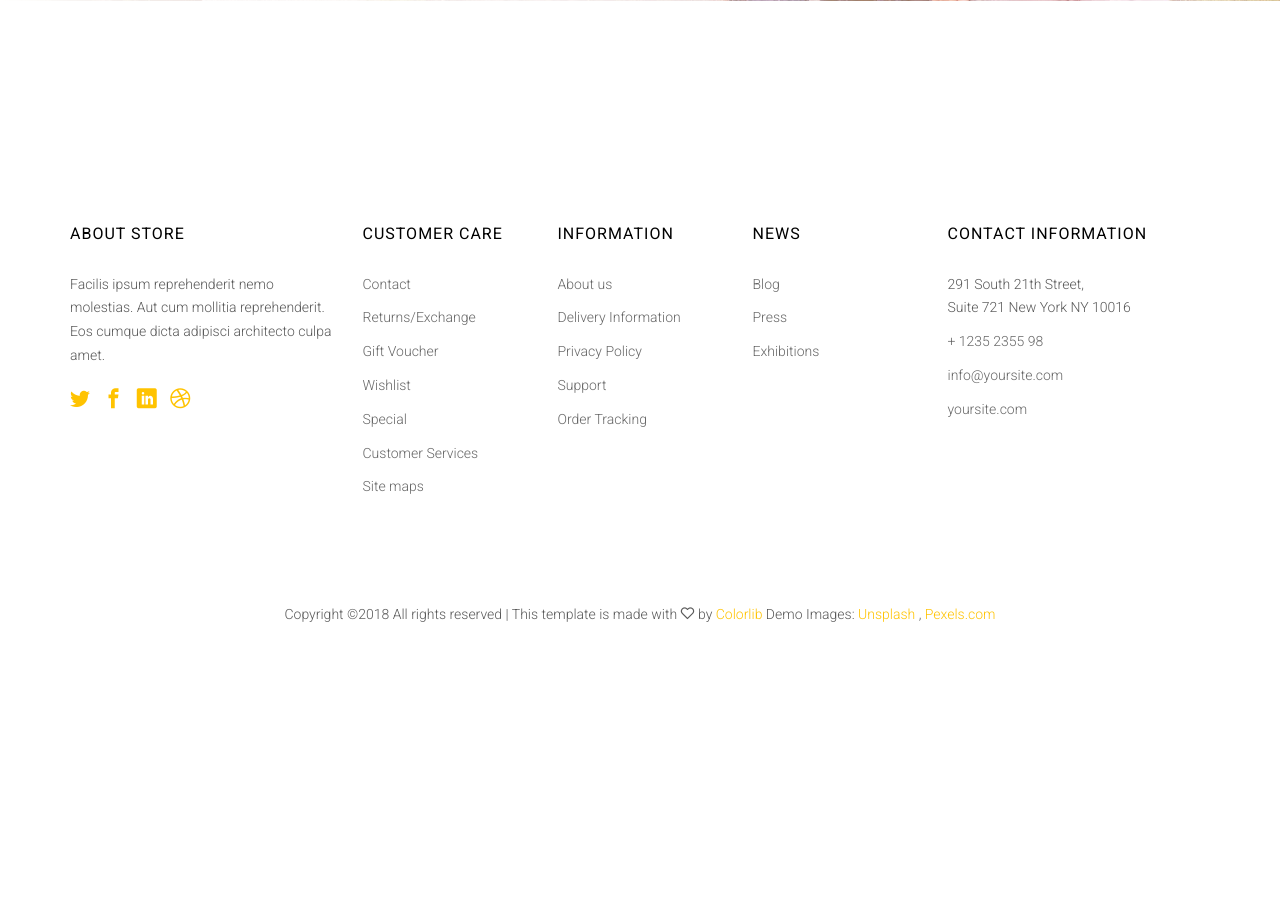
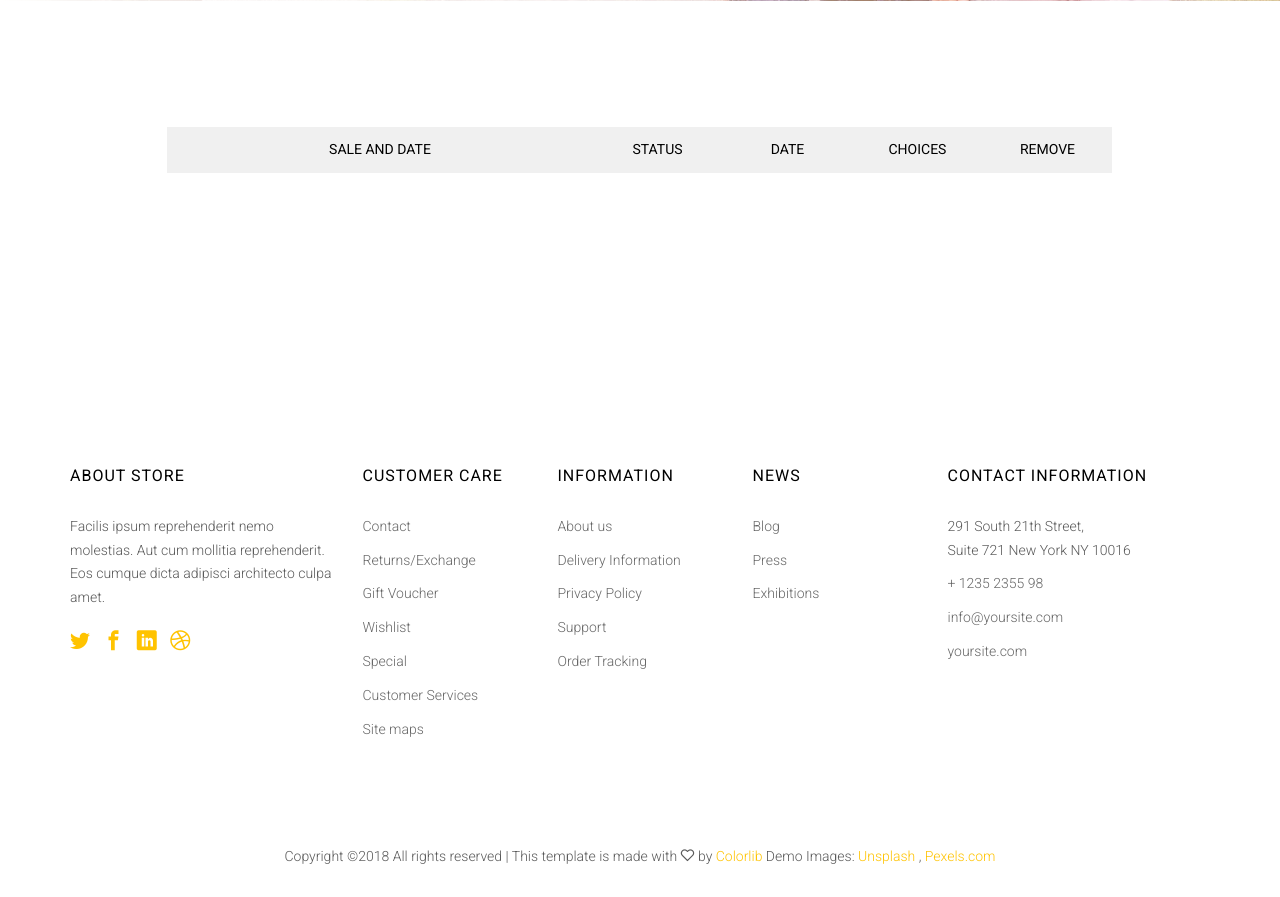
Before and after one commit to worn-st/worn-st, a Django app: page /futures in a window 1280 px wide. Shown: the part 413-1310 px from the top of the page. Before the commit the page ends 1068 px from the top, so only its background shows below. Run offline with Django 3.2, Linux system fonts and the light colour scheme; the visitor is signed in with stand-in values (Sample User, id 1); data that the repository does not hold is empty; some libraries are stand-ins or nearby versions; some web fonts are replaced.

Commit message:
fix future sales

```diff
--- a/app/shop/templates/futures.html
+++ b/app/shop/templates/futures.html
@@ -27,104 +27,68 @@
   	</div>
 </aside>
 
-{% for future in futures %}
+
 <div class="colorlib-shop">
 	<div class="container">
-		<div class="row">
-			<div class="col-md-6 col-md-offset-3 text-center colorlib-heading">
-				<h2><span>sell {{ future.title }} on {{ future.date | date:"N j" }}</span></h2>
-				<p>{{ future.usage }}</p>
+		<div class="row row-pb-md">
+			<div class="col-md-10 col-md-offset-1">
+				<div class="product-name">
+					<div class="one-forth text-center">
+						<span>Sale and date</span>
+					</div>
+					<div class="one-eight text-center">
+						<span>Status</span>
+					</div>
+					<div class="one-eight text-center">
+						<span>Date</span>
+					</div>
+					<div class="one-eight text-center">
+						<span>Choices</span>
+					</div>
+					<div class="one-eight text-center">
+						<span>Remove</span>
 					</div>
 				</div>
-		<div class="row">
-			{% for choice in future.choice_set.all %}
-			<div class="col-md-3 text-center">
-				<div class="product-entry">
-					{% thumbnail choice.image "262x350" crop="center" as im %}
+{% for future in futures %}
+				<div class="product-cart">
+					<div class="one-forth">
+						{% if future.main_image %}
+						{% thumbnail future.main_image "100x100" crop="center" as im %}
 							<div class="product-img" style="background-image: url({{ im.url }});">
 						{% endthumbnail %}
-
-						<p class="tag"><span class="new">New</span></p>
-						<div class="cart">
-							<p>
-								<span class="addtocart"><a href="#"><i class="icon-shopping-cart"></i></a></span>
-								<span><a href="product-detail.html"><i class="icon-eye"></i></a></span>
-								<span><a href="#"><i class="icon-heart3"></i></a></span>
-								<span><a href="add-to-wishlist.html"><i class="icon-bar-chart"></i></a></span>
-							</p>
+						{% else %}
+							<div class="product-img">
+						{% endif %}
+						</div>
+						<div class="display-tc">
+							<h3><a href="/show_future/{{ future.id }}"> {{ future.title }} on {{ future.date | date:"N j" }}</a></h3>
 						</div>
 					</div>
-					<div class="desc">
-						<h3>
-							<a href="shop.html">{{ choice.title }}</a>
-							at {{ choice.place }}
-						</h3>
-						<p class="price"><span>${{ choice.price }}</span></p>
-
+					<div class="one-eight text-center">
+						<div class="display-tc">
+							<span class="price">{{ future.status_text }}</span>
+						</div>
+					</div>
+					<div class="one-eight text-center">
+						<div class="display-tc">
+							<span class="price">{{ future.date | date:"N j" }}</span>
+						</div>
+					</div>
+					<div class="one-eight text-center">
+						<div class="display-tc">
+							<span class="price">{{ future.choice_set.count }}</span>
+						</div>
+					</div>
+					<div class="one-eight text-center">
+						<div class="display-tc">
+							<a href="#" class="closed"></a>
 						</div>
 					</div>
 				</div>
 {% endfor %}
-			<div class="col-md-3 text-center">
-				<div class="product-entry">
-					<div class="product-img" style="background-image: url(images/item-6.jpg);">
-						<p class="tag"><span class="new">New</span></p>
-						<div class="cart">
-							<p>
-								<span class="addtocart"><a href="#"><i class="icon-shopping-cart"></i></a></span>
-								<span><a href="product-detail.html"><i class="icon-eye"></i></a></span>
-								<span><a href="#"><i class="icon-heart3"></i></a></span>
-								<span><a href="add-to-wishlist.html"><i class="icon-bar-chart"></i></a></span>
-							</p>
-						</div>
-					</div>
-					<div class="desc">
-						<h3><a href="shop.html">Floral Dress</a></h3>
-						<p class="price"><span>$300.00</span></p>
-					</div>
-				</div>
-			</div>
-			<div class="col-md-3 text-center">
-				<div class="product-entry">
-					<div class="product-img" style="background-image: url(images/item-7.jpg);">
-						<p class="tag"><span class="new">New</span></p>
-						<div class="cart">
-							<p>
-								<span class="addtocart"><a href="#"><i class="icon-shopping-cart"></i></a></span>
-								<span><a href="product-detail.html"><i class="icon-eye"></i></a></span>
-								<span><a href="#"><i class="icon-heart3"></i></a></span>
-								<span><a href="add-to-wishlist.html"><i class="icon-bar-chart"></i></a></span>
-							</p>
-						</div>
-					</div>
-					<div class="desc">
-						<h3><a href="shop.html">Floral Dress</a></h3>
-						<p class="price"><span>$300.00</span></p>
-					</div>
-				</div>
-			</div>
-			<div class="col-md-3 text-center">
-				<div class="product-entry">
-					<div class="product-img" style="background-image: url(images/item-8.jpg);">
-						<p class="tag"><span class="new">New</span></p>
-						<div class="cart">
-							<p>
-								<span class="addtocart"><a href="#"><i class="icon-shopping-cart"></i></a></span>
-								<span><a href="product-detail.html"><i class="icon-eye"></i></a></span>
-								<span><a href="#"><i class="icon-heart3"></i></a></span>
-								<span><a href="add-to-wishlist.html"><i class="icon-bar-chart"></i></a></span>
-							</p>
-						</div>
-					</div>
-					<div class="desc">
-						<h3><a href="shop.html">Floral Dress</a></h3>
-						<p class="price"><span>$300.00</span></p>
 			</div>
 		</div>
 	</div>
 </div>
-	</div>
-</div>
-{% endfor %}
 
 {% endblock %}
```
Also changed, not shown: app/shop/models.py (+10 -0 lines). Lines whose indentation alone changed are shown as unchanged.
